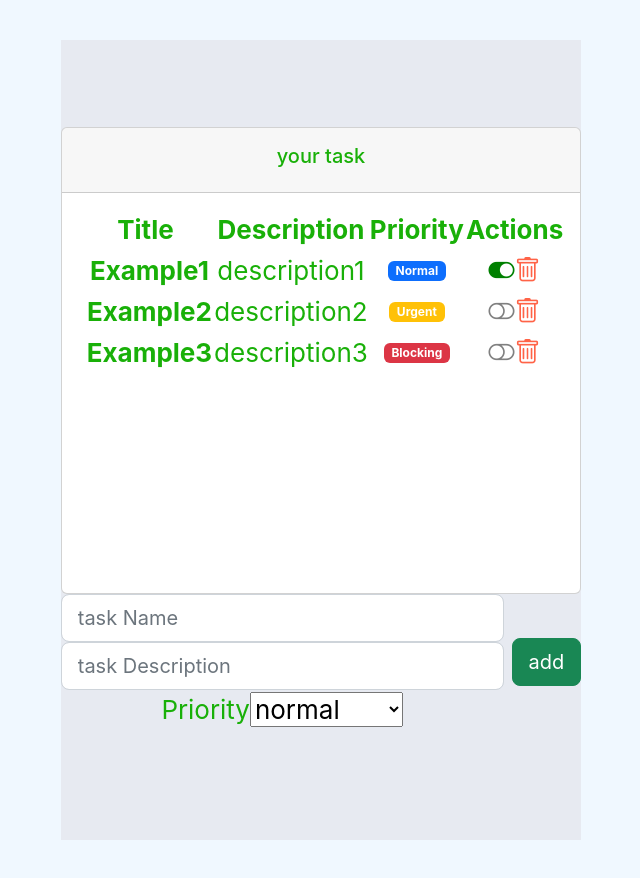
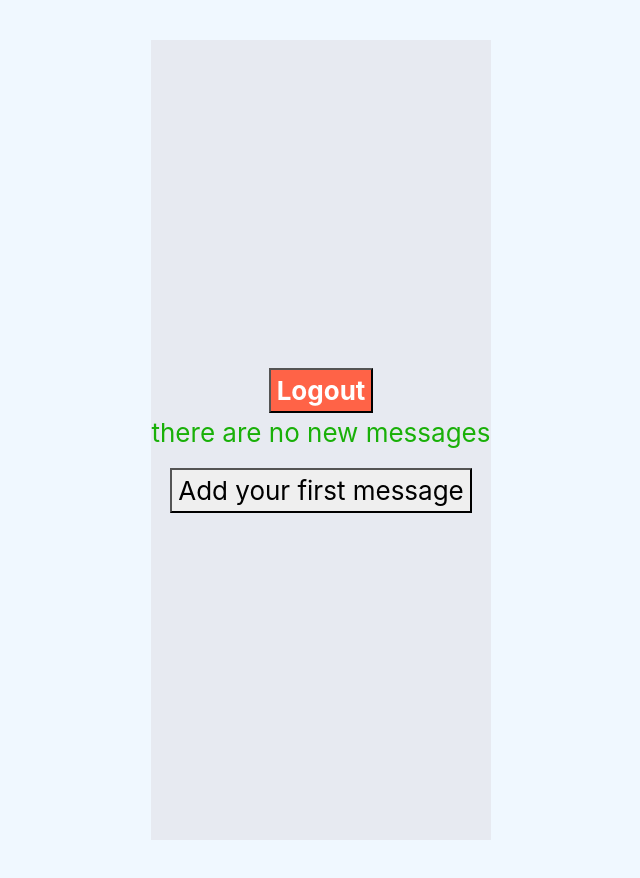
Before and after one commit to javiza/examples-React, a React (Create React App) app: page / in a window 1280 px wide. Shown: the whole page, without its empty margins (319-959 px from the left). Built offline with nearby package versions, Linux system fonts and the light colour scheme.

Commit message:
operadores ternarios, login, boton

```diff
--- a/package.json
+++ b/package.json
@@ -6,6 +6,7 @@
     "@testing-library/jest-dom": "^5.14.1",
     "@testing-library/react": "^11.2.7",
     "@testing-library/user-event": "^12.8.3",
+    "axios": "^1.2.0",
     "bootstrap": "^5.2.2",
     "bootstrap-icons": "^1.9.1",
     "node-sass": "^6.0.1",
--- a/src/App.js
+++ b/src/App.js
@@ -1,9 +1,11 @@
 // import logo from './logo.svg';
 import './App.css';
+import OptionalRender from './components/pure/optionalRender';
 // import Father from './components/container/father';
 // import Greeting from './components/pure/greeting';
 // import Greetingf from './components/pure/greetingF';
-import TaskListComponent from './components/container/task_list';
+// import TaskListComponent from './components/container/task_list';
+// import TaskPage from './pages/tasks/TaskPage';
 // import GreetingStyled from './components/pure/greetingStyled';
 // import Ejemplo1 from './hooks/Ejemplo1';
 // import Ejemplo2 from './hooks/Ejemplo2';
@@ -18,22 +20,26 @@ function App() {
         {/* <Greeting name={"Martín"}></Greeting> */}
         {/* Componente de ejemplo funcional */}
         {/* <Greetingf name="Martín"></Greetingf> */}
-        {/* Componente de Listado de Tareas */}
+        {/* ----Componente de Listado de Tareas--- */}
 
-        {/* Ejemplos de uso de HOOKS */}
+        {/*--- Ejemplos de uso de HOOKS--- */}
          {/* <Ejemplo1></Ejemplo1> */}
         {/* <Ejemplo2></Ejemplo2> */}
         {/* <MiComponenteConContexto></MiComponenteConContexto> */}
         {/* <Ejemplo4 nombre="Martín">
-          {/* Todo loq ue hay aquí, es tratado como props.children
+          {/*-- Todo loq ue hay aquí, es tratado como props.children
           <h3>
             Contenido del props.children
           </h3>
         </Ejemplo4>*/}
         {/* <GreetingStyled name="Martin"></GreetingStyled> */}
-       <TaskListComponent></TaskListComponent>
-       {/* gestion de eventos */}
+       {/* <TaskListComponent></TaskListComponent>   */}
+       {/* <TaskPage></TaskPage> */}
+       {/* --gestion de eventos --*/}
        {/* <Father></Father> */}
+       {/* ---Ejemplos de renderizado condicional--- */}
+       <OptionalRender></OptionalRender>
+
 
       </header>
     </div>
--- /dev/null
+++ b/src/components/pure/optionalRender.jsx
@@ -0,0 +1,105 @@
+import React, {useState} from 'react';
+
+let red = 50;
+let green = 200;
+let blue = 100;
+
+//? estilo para usuario logueado
+const loggedStyle = {
+    backgroundColor: `rgb(${red},${green},${blue})`,
+    color:'white',
+    fontWeight:'bold'
+}
+//? estilo para usuario No logueado
+const unloggedStyle = {
+    backgroundColor: 'tomato',
+    color:'white',
+    fontWeight:'bold'
+}
+
+// Login / Logout buttons
+
+// const LoginButton = ({loginAction}) =>{
+//     return(
+//         <button style={loggedStyle} onClick={loginAction}>Login</button>
+//     );
+// }
+// const LogoutButton = ({logoutAction}) =>{
+//     return(
+//         <button style={unloggedStyle} onClick={logoutAction}>Logout</button>
+//     );
+// }
+
+// otra forma de recibir el style es lpor props
+//ej:
+
+const LoginButton = ({loginAction, propStyle}) =>{
+    return(
+        <button style={propStyle} onClick={loginAction}>Login</button>
+    );
+}
+const LogoutButton = ({logoutAction, propStyle}) =>{
+    return(
+        <button style={propStyle} onClick={logoutAction}>Logout</button>
+    );
+}
+
+//
+//?(expresion true) && elemento => se renderiza la expresión
+//? (expresion false) && expresion => no se renderiza la expresión
+
+
+
+const OptionalRender = () => {
+    const [access, setAccess]  = useState(true);
+
+    const[nMessage, setNmessage] =  useState(0);
+
+    const loginAction = () => {
+        setAccess(true)
+    }
+    const logoutAction = () => {
+        setAccess(false)
+    }
+
+    let optionalButton;
+
+    if(access){
+        optionalButton = <LogoutButton propStyle={unloggedStyle} logoutAction={logoutAction}>Logout</LogoutButton>
+    }else{
+        optionalButton = <LoginButton propStyle={loggedStyle} loginAction={loginAction}>Login</LoginButton>
+    }
+
+    // unread messages
+    let addMessages = () => {
+    setNmessage(nMessage +1 )
+    }
+//
+
+    return (
+        <div>
+        {/* --Optional Button */}
+        { optionalButton }
+        {/* --n messages unread */}
+        {/* {nMessage > 0 && nMessage === 1 && <p> you have {nMessage} new messages...</p>}
+        {nMessage > 1 && <p> you have {nMessage} new messages...</p>}
+        {nMessage === 0 && <p> there are no new messages </p>} */}
+
+        {/* Ternay operator */}
+        {access ? (
+            <div>
+                { nMessage > 0 ?
+         <p> you have {nMessage} new message{nMessage > 1 ? 's': null}...</p>:
+         <p> there are no new messages </p>
+
+         }
+         <button onClick={addMessages}>{nMessage === 0 ? 'Add your first message' : 'add new messages' }</button>
+
+        </div>) : null}
+        </div>
+    );
+}
+
+
+
+export default OptionalRender;
--- /dev/null
+++ b/src/pages/tasks/TaskPage.jsx
@@ -0,0 +1,12 @@
+import React from 'react';
+import TaskListComponent from '../../components/container/task_list';
+
+const TaskPage = () => {
+    return (
+        <div>
+            <TaskListComponent></TaskListComponent>
+            </div>
+    );
+}
+
+export default TaskPage;
```
Also changed, not shown: src/pages/404/NotFoundPage.jsx (added, +13 -0 lines), src/pages/auth/LoginPage.jsx (added, +11 -0 lines), src/pages/auth/registerPage.jsx (added, +11 -0 lines), src/pages/home/HomePage.jsx (added, +12 -0 lines), 2 other files (tests, documents, lock files or other folders).
